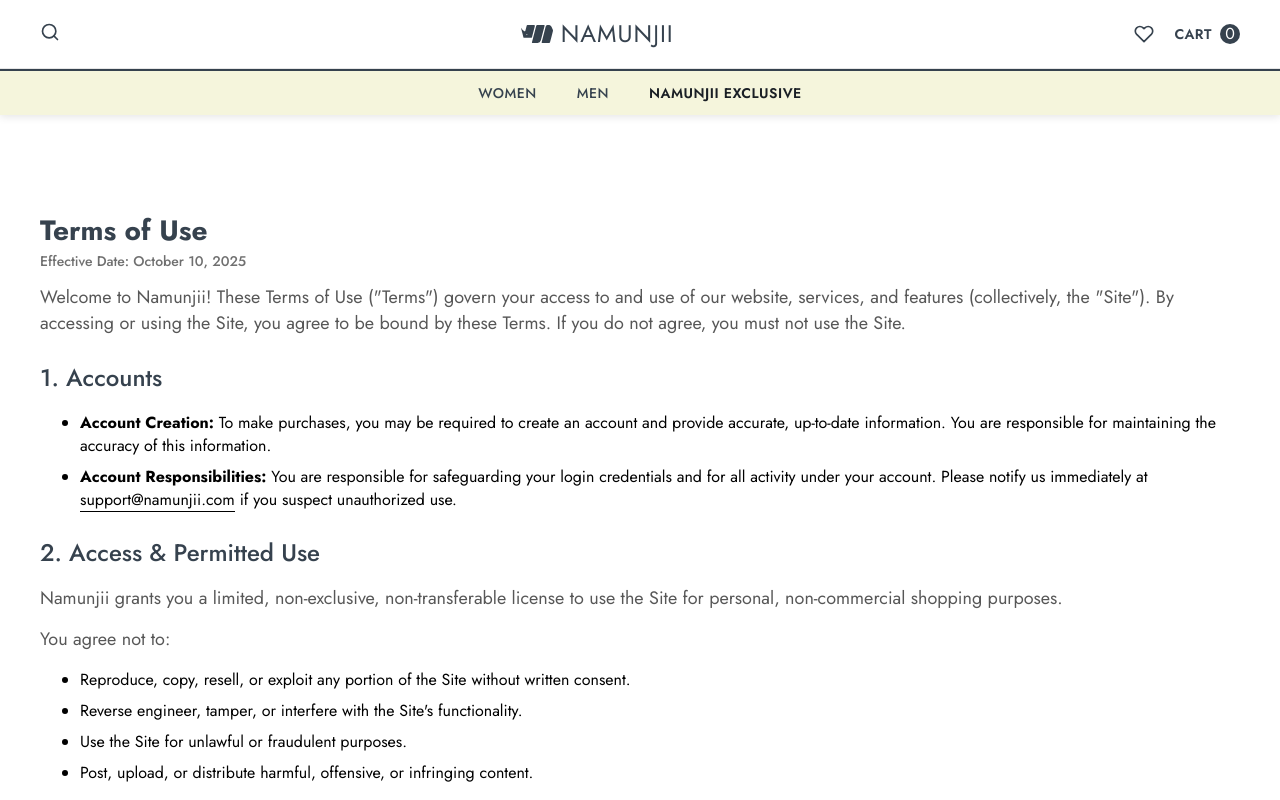
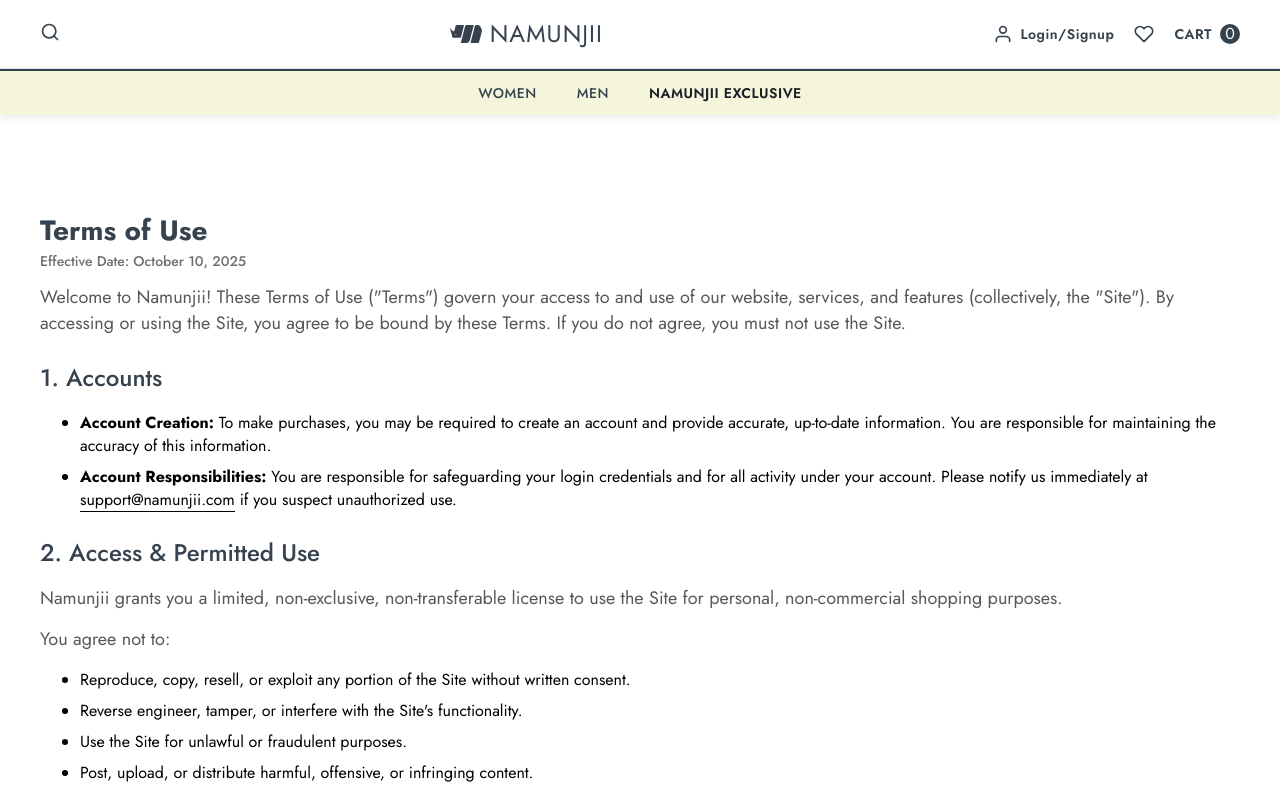
Before and after one commit to neeelpatell19/namunjii, a React (Vite) app: page /terms-of-use in a window 1280 px wide. Shown: the top 800 px of the page. Built offline with nearby package versions, Linux system fonts and the light colour scheme; no server answers; a web font is replaced by a local one.

Commit message:
fix: header

```diff
--- a/src/Components/Header/Header.css
+++ b/src/Components/Header/Header.css
@@ -128,6 +128,32 @@
   justify-content: center;
   font-size: 12px;
   font-weight: 600;
+}
+
+.UserIcon {
+  font-size: 20px;
+  color: var(--brand-primary);
+  cursor: pointer;
+  transition: color 0.3s ease;
+  display: flex;
+  align-items: center;
+  gap: 8px;
+}
+
+.UserIcon:hover {
+  color: var(--brand-500);
+}
+
+.UserText {
+  font-size: 14px;
+  font-weight: 600;
+  color: var(--brand-primary);
+  letter-spacing: 0.5px;
+  transition: color 0.3s ease;
+}
+
+.UserIcon:hover .UserText {
+  color: var(--brand-500);
 }
 
 /* Brand Separator Line */
--- a/src/Components/Header/Header.jsx
+++ b/src/Components/Header/Header.jsx
@@ -1,7 +1,14 @@
 import React, { useState, useEffect, useCallback } from "react";
-import { Row, Col } from "antd";
-import { Link } from "react-router-dom";
-import { FiSearch, FiHeart, FiMenu, FiX } from "react-icons/fi";
+import { Row, Col, Dropdown } from "antd";
+import { Link, useNavigate } from "react-router-dom";
+import { FiSearch, FiHeart, FiMenu, FiX, FiUser } from "react-icons/fi";
+import {
+  LogoutOutlined,
+  ProfileOutlined,
+  ShoppingOutlined,
+} from "@ant-design/icons";
+import { useSelector, useDispatch } from "react-redux";
+import { updateUserData } from "../../store/actions/ApiActions";
 import CartDrawer from "../StoreLogic/Cart/CartDrawer";
 import WishlistDrawer from "../StoreLogic/Wishlist/WishlistDrawer";
 import { useCartWishlist } from "../StoreLogic/Context/CartWishlistContext";
@@ -11,6 +18,10 @@ import wishlistApi from "../../apis/wishlist";
 import "./Header.css";
 
 const Header = () => {
+  const navigate = useNavigate();
+  const dispatch = useDispatch();
+  const userData = useSelector((state) => state.api.userData);
+  const isLoggedIn = !!userData;
   const [mobileMenuOpen, setMobileMenuOpen] = useState(false);
   const [cartCount, setCartCount] = useState(0);
   const [, setWishlistCount] = useState(0);
@@ -93,6 +104,52 @@ const Header = () => {
     fetchCounts();
   };
 
+  // Handle user menu actions
+  const handleLoginSignup = () => {
+    // Navigate to login/signup page
+    navigate("/login");
+  };
+
+  const handleProfile = () => {
+    navigate("/profile");
+  };
+
+  const handleMyOrders = () => {
+    navigate("/orders");
+  };
+
+  const handleLogout = () => {
+    dispatch(updateUserData(null));
+    // Optionally navigate to home or login page
+    navigate("/");
+  };
+
+  // User menu dropdown items for logged in users
+  const userMenuItems = [
+    {
+      key: "profile",
+      icon: <ProfileOutlined />,
+      label: "Profile",
+      onClick: handleProfile,
+    },
+    {
+      key: "orders",
+      icon: <ShoppingOutlined />,
+      label: "My Orders",
+      onClick: handleMyOrders,
+    },
+    {
+      type: "divider",
+    },
+    {
+      key: "logout",
+      icon: <LogoutOutlined />,
+      label: "Logout",
+      onClick: handleLogout,
+      danger: true,
+    },
+  ];
+
   return (
     <div className="HeaderContainer">
       {/* Main Navigation Bar */}
@@ -126,6 +183,39 @@ const Header = () => {
             </Col>
             <Col>
               <div className="NavActions">
+                {isLoggedIn ? (
+                  <Dropdown
+                    menu={{ items: userMenuItems }}
+                    placement="bottomRight"
+                    trigger={["click"]}
+                  >
+                    <div
+                      className="UserIcon"
+                      style={{
+                        display: "flex",
+                        alignItems: "center",
+                        cursor: "pointer",
+                        gap: "8px",
+                      }}
+                    >
+                      <FiUser />
+                    </div>
+                  </Dropdown>
+                ) : (
+                  <div
+                    className="UserIcon"
+                    style={{
+                      display: "flex",
+                      alignItems: "center",
+                      cursor: "pointer",
+                      gap: "8px",
+                    }}
+                    onClick={handleLoginSignup}
+                  >
+                    <FiUser />
+                    <span className="UserText">Login/Signup</span>
+                  </div>
+                )}
                 <div
                   className="WishlistIcon"
                   style={{ display: "flex", alignItems: "center" }}
```
